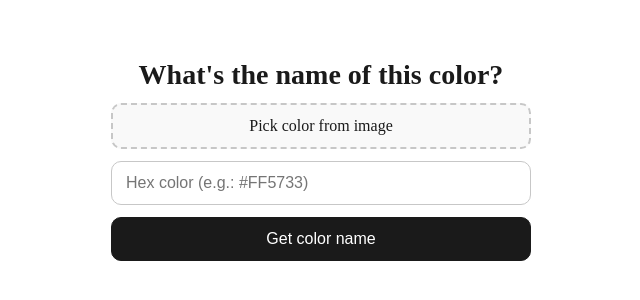
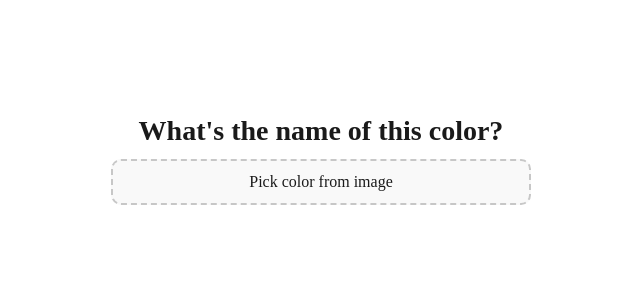
Before and after one commit to yamal-coding/color-snitch, a React (Vite) app: page / in a window 1280 px wide. Shown: the part 248-548 px from the top of the page, without its empty margins (319-959 px from the left). Built offline with nearby package versions, Linux system fonts and the light colour scheme.

Commit message:
simplify buttons

```diff
--- a/src/App.styles.ts
+++ b/src/App.styles.ts
@@ -24,20 +24,6 @@ export const styles = {
     textAlign: 'center',
     color: '#1a1a1a',
   },
-  input: {
-    padding: '12px 14px',
-    borderRadius: '10px',
-    border: '1px solid #c7c7c7',
-    fontSize: '16px',
-    width: '100%',
-    boxSizing: 'border-box',
-  },
-  inputWithPreview: {
-    display: 'flex',
-    alignItems: 'center',
-    gap: '12px',
-    width: '100%',
-  },
   button: {
     padding: '12px 14px',
     borderRadius: '10px',
@@ -47,13 +33,6 @@ export const styles = {
     fontSize: '16px',
     cursor: 'pointer',
     width: '100%',
-  },
-  result: {
-    margin: '8px 0 0 0',
-    fontSize: '18px',
-    fontWeight: 500,
-    textAlign: 'center',
-    color: '#1a1a1a',
   },
   imageUploadContainer: {
     width: '100%',
@@ -98,22 +77,40 @@ export const styles = {
     fontStyle: 'italic',
     textAlign: 'center',
   },
-  colorSwatch: {
-    width: '50px',
-    height: '50px',
+  colorResult: {
+    display: 'flex',
+    alignItems: 'center',
+    gap: '14px',
+    padding: '12px 14px',
+    borderRadius: '10px',
+    border: '1px solid #e0e0e0',
+    backgroundColor: '#f9f9f9',
+    width: '100%',
+    boxSizing: 'border-box',
+  } as React.CSSProperties,
+  colorResultSwatch: {
+    width: '56px',
+    height: '56px',
     borderRadius: '8px',
     border: '2px solid #e0e0e0',
     flexShrink: 0,
     boxShadow: '0 2px 4px rgba(0, 0, 0, 0.1)',
   } as React.CSSProperties,
-  sampleButton: {
-    padding: '10px 14px',
-    borderRadius: '10px',
-    border: '1px solid #4a90d9',
-    backgroundColor: '#4a90d9',
-    color: '#ffffff',
+  colorResultText: {
+    display: 'flex',
+    flexDirection: 'column',
+    gap: '4px',
+  } as React.CSSProperties,
+  colorResultHex: {
     fontSize: '15px',
-    cursor: 'pointer',
-    width: '100%',
-  },
+    fontWeight: 600,
+    color: '#1a1a1a',
+    fontFamily: 'monospace',
+    letterSpacing: '0.05em',
+  } as React.CSSProperties,
+  colorResultName: {
+    fontSize: '18px',
+    fontWeight: 500,
+    color: '#444',
+  } as React.CSSProperties,
 } as const
--- a/src/App.tsx
+++ b/src/App.tsx
@@ -8,20 +8,17 @@ function App() {
   const viewer = useImageViewer()
   const colorName = useColorName()
 
-  const handleScan = () => {
+  const handleScanAndGetColor = async () => {
     const hex = viewer.sampleVisibleArea()
-    if (hex) colorName.setHexColor(hex)
+    if (hex) {
+      colorName.setHexColor(hex)
+      await colorName.handleSubmitFor(hex)
+    }
   }
 
   return (
     <div style={styles.page}>
-      <form
-        style={styles.form}
-        onSubmit={(e) => {
-          e.preventDefault()
-          colorName.handleSubmit()
-        }}
-      >
+      <div style={styles.form}>
         <h1 style={styles.title}>What's the name of this color?</h1>
 
         <div style={styles.imageUploadContainer}>
@@ -37,10 +34,22 @@ function App() {
           />
         </div>
 
-        {viewer.image && <ImageViewer viewer={viewer} onScan={handleScan} />}
+        {viewer.image && (
+          <>
+            <ImageViewer viewer={viewer} />
+            <button
+              type="button"
+              onClick={handleScanAndGetColor}
+              disabled={colorName.isLoading}
+              style={styles.button}
+            >
+              {colorName.isLoading ? 'Loading...' : 'Scan and get average color name'}
+            </button>
+          </>
+        )}
 
         <ColorInput state={colorName} />
-      </form>
+      </div>
     </div>
   )
 }
--- a/src/components/ColorInput.tsx
+++ b/src/components/ColorInput.tsx
@@ -6,36 +6,27 @@ interface ColorInputProps {
 }
 
 /**
- * Renders the hex color text input with an inline color swatch preview,
- * the submit button, and the resolved color name result.
+ * Renders the unified color result: a color swatch, hex code, and resolved
+ * color name displayed together in a single label. Only shown when a result
+ * is available.
  */
 export function ColorInput({ state }: ColorInputProps) {
-  const { hexColor, colorName, isLoading, setHexColor } = state
+  const { hexColor, colorName, isLoading } = state
+
+  if (!hexColor || isLoading) return null
 
   return (
-    <>
-      <div style={styles.inputWithPreview}>
-        {hexColor && (
-          <div
-            style={{ ...styles.colorSwatch, backgroundColor: hexColor }}
-            title={hexColor}
-          />
+    <div style={styles.colorResult}>
+      <div
+        style={{ ...styles.colorResultSwatch, backgroundColor: hexColor }}
+        title={hexColor}
+      />
+      <div style={styles.colorResultText}>
+        <span style={styles.colorResultHex}>{hexColor.toUpperCase()}</span>
+        {colorName && (
+          <span style={styles.colorResultName}>{colorName}</span>
         )}
-        <input
-          type="text"
-          placeholder="Hex color (e.g.: #FF5733)"
-          value={hexColor}
-          onChange={(e) => setHexColor(e.target.value)}
-          disabled={isLoading}
-          style={styles.input}
-        />
       </div>
-      <button type="submit" disabled={isLoading} style={styles.button}>
-        {isLoading ? 'Loading...' : 'Get color name'}
-      </button>
-      {colorName && !isLoading && (
-        <p style={styles.result}>Color name: {colorName}</p>
-      )}
-    </>
+    </div>
   )
 }
--- a/src/components/ImageViewer.tsx
+++ b/src/components/ImageViewer.tsx
@@ -3,14 +3,13 @@ import type { ImageViewerState } from '../hooks/useImageViewer'
 
 interface ImageViewerProps {
   viewer: ImageViewerState
-  onScan: () => void
 }
 
 /**
- * Renders the zoomable/pannable canvas viewer, a usage hint, and the
- * "Scan area" trigger. All interaction state lives in the passed hook value.
+ * Renders the zoomable/pannable canvas viewer and a usage hint.
+ * All interaction state lives in the passed hook value.
  */
-export function ImageViewer({ viewer, onScan }: ImageViewerProps) {
+export function ImageViewer({ viewer }: ImageViewerProps) {
   const {
     isDragging,
     viewerRef,
@@ -41,9 +40,6 @@ export function ImageViewer({ viewer, onScan }: ImageViewerProps) {
       >
         <canvas ref={canvasRef} style={styles.viewerCanvas} />
       </div>
-      <button type="button" onClick={onScan} style={styles.sampleButton}>
-        Scan area
-      </button>
     </>
   )
 }
--- a/src/hooks/useColorName.ts
+++ b/src/hooks/useColorName.ts
@@ -6,11 +6,11 @@ export interface ColorNameState {
   colorName: string
   isLoading: boolean
   setHexColor: (value: string) => void
-  handleSubmit: () => Promise<void>
+  handleSubmitFor: (hex: string) => Promise<void>
 }
 
 /**
- * Manages the hex color input value and the async lookup for a human-readable
+ * Manages the hex color value and the async lookup for a human-readable
  * color name. Keeps UI loading state in sync with the async operation.
  */
 export function useColorName(): ColorNameState {
@@ -22,8 +22,8 @@ export function useColorName(): ColorNameState {
     setHexColorRaw(value && !value.startsWith('#') ? `#${value}` : value)
   }, [])
 
-  const handleSubmit = useCallback(async () => {
-    if (!hexColor.trim()) return
+  const handleSubmitFor = useCallback(async (hex: string) => {
+    if (!hex.trim()) return
 
     setIsLoading(true)
     setColorName('')
@@ -31,14 +31,14 @@ export function useColorName(): ColorNameState {
     try {
       // Artificial delay to show loading state
       await new Promise<void>((resolve) => setTimeout(resolve, 500))
-      const result = await getColorName(hexColor)
+      const result = await getColorName(hex)
       setColorName(result)
     } catch (error) {
       console.error('Error getting color name:', error)
     } finally {
       setIsLoading(false)
     }
-  }, [hexColor])
+  }, [])
 
-  return { hexColor, colorName, isLoading, setHexColor, handleSubmit }
+  return { hexColor, colorName, isLoading, setHexColor, handleSubmitFor }
 }
```
